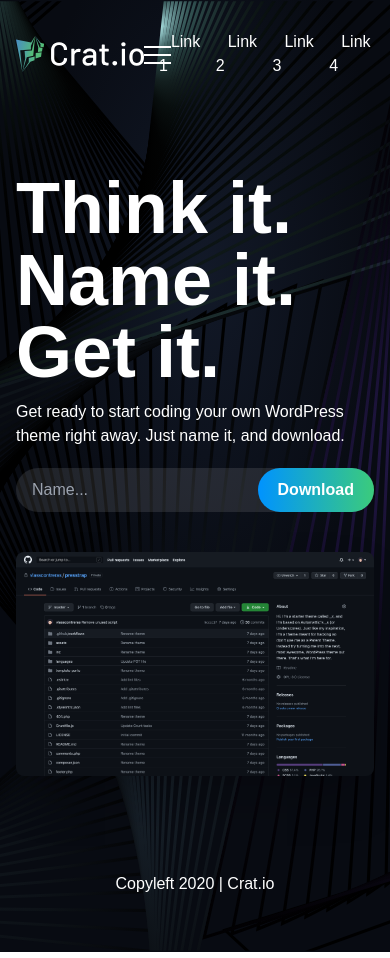
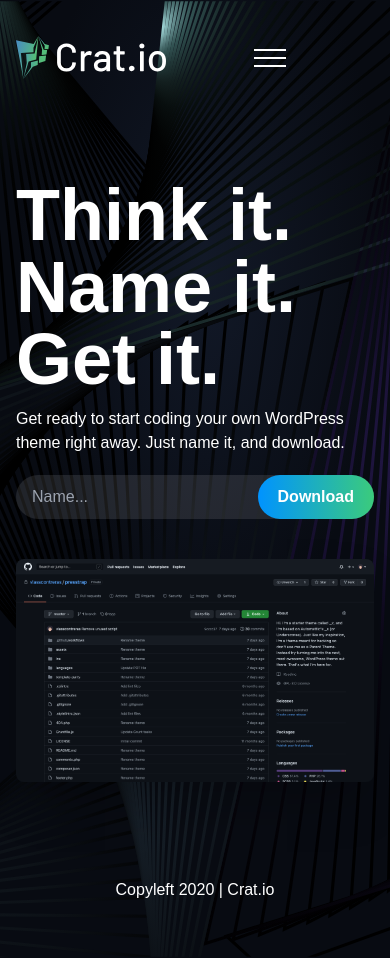
Before and after one commit to vlasscontreras/cratio, a Next.js app: page / in a window 390 px wide. Built offline with nearby package versions, Linux system fonts and the light colour scheme; a web font is replaced by a local one.

Commit message:
Add mobile menu

```diff
--- /dev/null
+++ b/components/button-close.tsx
@@ -0,0 +1,28 @@
+import { HTMLAttributes } from 'react';
+
+interface IProps extends HTMLAttributes<HTMLElement>  {
+  className?: string,
+  onClick: () => void,
+}
+
+const ButtonClose = ({ ...props }: IProps) => {
+  return (
+    <>
+      <button {...props}>
+        <svg xmlns="http://www.w3.org/2000/svg" viewBox="0 0 352 512">
+          <path fill="currentColor" d="M242.72 256l100.07-100.07c12.28-12.28 12.28-32.19 0-44.48l-22.24-22.24c-12.28-12.28-32.19-12.28-44.48 0L176 189.28 75.93 89.21c-12.28-12.28-32.19-12.28-44.48 0L9.21 111.45c-12.28 12.28-12.28 32.19 0 44.48L109.28 256 9.21 356.07c-12.28 12.28-12.28 32.19 0 44.48l22.24 22.24c12.28 12.28 32.2 12.28 44.48 0L176 322.72l100.07 100.07c12.28 12.28 32.2 12.28 44.48 0l22.24-22.24c12.28-12.28 12.28-32.19 0-44.48L242.72 256z"></path>
+        </svg>
+      </button>
+
+      <style jsx>{`
+        button {
+          height: 1rem;
+          outline: none;
+          width: 1rem;
+        }
+      `}</style>
+    </>
+  )
+}
+
+export default  ButtonClose;
--- a/components/navigation/nav-link.tsx
+++ b/components/navigation/nav-link.tsx
@@ -1,10 +1,27 @@
 import Link from 'next/link';
+import { HTMLAttributes } from 'react';
+import c from 'classnames';
 
-const NavLink = ({ href, className, children }) => {
+interface IProps extends HTMLAttributes<HTMLElement>  {
+  href: string,
+  className?: string,
+  children: string,
+}
+
+const NavLink = ({ href, className, children, ...props }: IProps) => {
+  const itemClass = [
+    className,
+    'px-6',
+    'py-3',
+    'block',
+    'md:px-3',
+    'md:py-0',
+  ]
+
   return (
     <li>
       <Link href={href}>
-        <a className={className}>{children}</a>
+        <a className={c(itemClass)} {...props}>{children}</a>
       </Link>
     </li>
   );
--- a/components/navigation/nav-menu.tsx
+++ b/components/navigation/nav-menu.tsx
@@ -1,20 +1,39 @@
 import { useState } from 'react';
+import classNames from 'classnames';
+import styles from '../../styles/nav-menu.module.css';
+
 import NavLink from './nav-link';
 import NavToggler from './nav-toggler';
+import ButtonClose from '../button-close';
 
 const NavMenu = () => {
   const [showMenu, setShowMenu] = useState(false);
+  const menuClass = classNames(
+    styles.menu,
+    'transition-all',
+    'md:flex',
+    'md:-mx-3',
+    {
+      [styles.show]: showMenu,
+    }
+  );
 
   return (
     <>
       <NavToggler className="md:hidden" onClick={() => setShowMenu(!showMenu)} />
 
-      <ul className="flex -mx-3">
-        <NavLink href="/link-1" className="px-3">Link 1</NavLink>
-        <NavLink href="/link-2" className="px-3">Link 2</NavLink>
-        <NavLink href="/link-3" className="px-3">Link 3</NavLink>
-        <NavLink href="/link-4" className="px-3">Link 4</NavLink>
+      <ul className={menuClass}>
+        <li className={classNames('md:hidden border-b border-gray-900 mb-2 py-6 px-3 flex justify-end', styles.close)}>
+          <ButtonClose onClick={() => setShowMenu(!showMenu)} />
+        </li>
+
+        <NavLink href="/link-1">Link 1</NavLink>
+        <NavLink href="/link-2">Link 2</NavLink>
+        <NavLink href="/link-3">Link 3</NavLink>
+        <NavLink href="/link-4">Link 4</NavLink>
       </ul>
+
+      <div className={styles.backdrop} onClick={() => setShowMenu(false)}></div>
     </>
   );
 }
--- a/package.json
+++ b/package.json
@@ -19,6 +19,7 @@
   "devDependencies": {
     "@types/node": "^14.14.19",
     "@types/react": "^17.0.0",
+    "@types/react-dom": "^17.0.0",
     "typescript": "^4.1.3"
   }
 }
--- a/pages/_app.tsx
+++ b/pages/_app.tsx
@@ -1,7 +1,7 @@
 import '../styles/globals.css'
 
-function MyApp({ Component, pageProps }) {
+const App = ({ Component, pageProps }) => {
   return <Component {...pageProps} />
 }
 
-export default MyApp
+export default App;
--- a/pages/index.tsx
+++ b/pages/index.tsx
@@ -1,7 +1,7 @@
 import Head from 'next/head'
 import Layout from '../components/layout';
 
-export default function Home() {
+const Home = () => {
   return (
     <Layout>
       <Head>
@@ -28,3 +28,5 @@ export default function Home() {
     </Layout>
   );
 }
+
+export default Home;
--- /dev/null
+++ b/styles/nav-menu.module.css
@@ -0,0 +1,28 @@
+@media (max-width: 767px) {
+  .menu {
+    background-color: #000;
+    height: 100vh;
+    position: fixed;
+    right: -250px;
+    top: 0;
+    width: 250px;
+  }
+
+  .menu.show {
+    right: 0;
+  }
+
+  .menu.show + .backdrop {
+    position: fixed;
+    width: 100%;
+    height: 100%;
+    top: 0;
+    left: 0;
+    z-index: -1;
+  }
+
+  .close {
+    text-align: right;
+    width: 100%;
+  }
+}
--- a/tailwind.config.js
+++ b/tailwind.config.js
@@ -1,5 +1,5 @@
 module.exports = {
-  purge: ['./pages/**/*.js', './components/**/*.js'],
+  purge: ['./pages/**/*.tsx', './components/**/*.tsx'],
   darkMode: false, // or 'media' or 'class'
   theme: {
     extend: {
--- a/tsconfig.json
+++ b/tsconfig.json
@@ -22,7 +22,7 @@
     "next-env.d.ts",
     "**/*.ts",
     "**/*.tsx"
-  ],
+, "pages/_app.tsx"  ],
   "exclude": [
     "node_modules"
   ]
```
Also changed, not shown: 1 other file (tests, documents, lock files or other folders).
